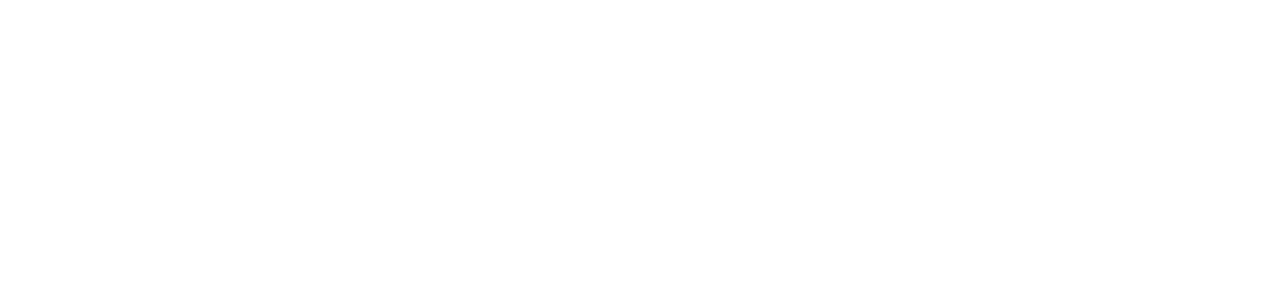
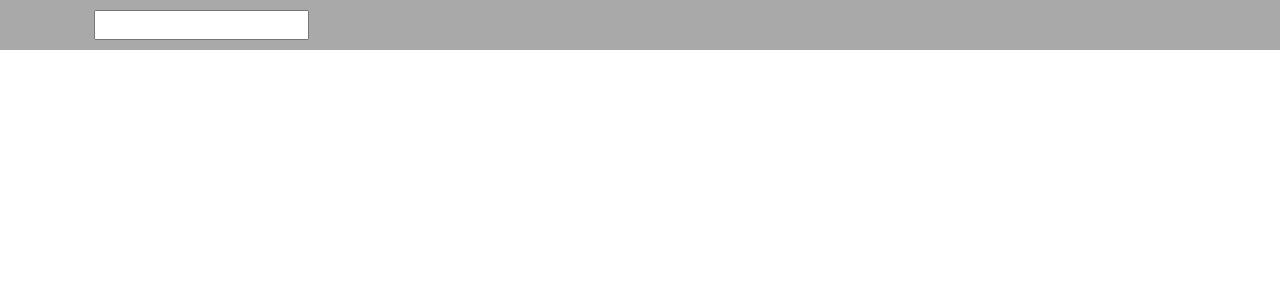
Before and after one commit to davishka-hikkaduwa/vue-boolflix, a Vue app: page / in a window 1280 px wide. Shown: the top 300 px of the page. Built offline with nearby package versions, Linux system fonts and the light colour scheme.

Commit message:
add apiKey to gitignore

```diff
--- a/package.json
+++ b/package.json
@@ -8,6 +8,7 @@
     "lint": "vue-cli-service lint"
   },
   "dependencies": {
+    "axios": "^0.27.2",
     "bootstrap": "^5.2.1",
     "core-js": "^3.8.3",
     "vue": "^2.6.14"
--- a/src/App.vue
+++ b/src/App.vue
@@ -1,16 +1,21 @@
 <template>
   <div id="app">
-
+    <HeaderComponent/>
+    <MainComponent/>
   </div>
 </template>
 
 <script>
+  import HeaderComponent from './components/HeaderComponent.vue';
+  import MainComponent from './components/MainComponent.vue';
 
 export default {
   name: 'App',
   components: {
+    HeaderComponent,
+    MainComponent
 
-  }
+}
 }
 </script>
 
--- /dev/null
+++ b/src/components/HeaderComponent.vue
@@ -0,0 +1,27 @@
+<template>
+    <header>
+        <div class="container">
+            <SearchBarComponent/>
+        </div>
+    </header>
+</template>
+
+<script>
+import SearchBarComponent from './SearchBarComponent.vue';
+export default {
+    name: 'HeaderComponent',
+    components:{
+    SearchBarComponent
+}
+}
+</script>
+
+<style scoped lang="scss">
+header{
+    background-color: darkgray;
+    padding: 10px;
+    margin-bottom: 20px;
+
+}
+
+</style>
--- /dev/null
+++ b/src/components/MainComponent.vue
@@ -0,0 +1,27 @@
+<template>
+    <main>
+        <div class="container">
+        </div>
+    </main>
+</template>
+
+<script>
+    import axios from 'axios';
+    export default {
+        name: 'MainComponent',
+        components:{
+        },
+        data(){
+            return{
+                // ----- API -----
+                dataURL: '',
+            }
+        },
+        axios
+    }
+</script>
+
+<style scoped lang="scss">
+
+
+</style>
--- /dev/null
+++ b/src/components/SearchBarComponent.vue
@@ -0,0 +1,36 @@
+<template>
+    <div class="container">
+        <div class="row">
+            <div class="col-12">
+                <input type="text" v-model="searchText" @keyup.enter="doSearch()">
+            </div>
+        </div>
+    </div>
+</template>
+
+<script>
+export default {
+    name: 'SearchBarComponent',
+    data(){
+        return {
+            searchText: '',
+        }
+    },
+    props: {
+        characters: Array,
+    },
+    methods: {
+        doSearch(){
+            this.$emit('search', this.searchText);
+        }
+    },
+    components: {
+
+    },
+}
+</script>
+
+<style scoped lang="scss">
+
+
+</style>
```
Also changed, not shown: 2 other files (tests, documents, lock files or other folders).
